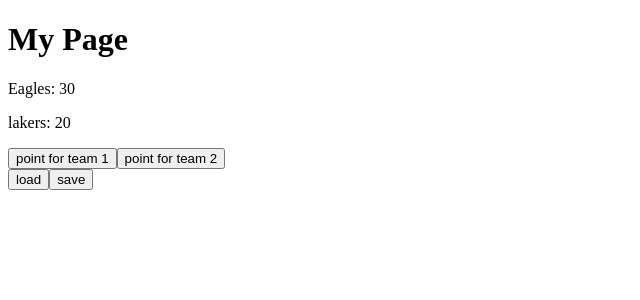
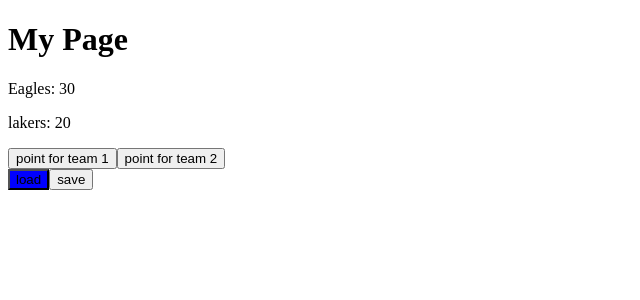
Before and after one commit to Colindustrys/schlagballfrontend, a Next.js app: page / in a window 1280 px wide. Shown: the top 300 px of the page, without its empty margins (0-640 px from the left). Built offline with nearby package versions, Linux system fonts and the light colour scheme.

Commit message:
css hinzugefügt, hydration error weg

```diff
--- /dev/null
+++ b/app/globals.css
@@ -0,0 +1,3 @@
+.main {
+  background-color: blue;
+}
--- a/app/layout.tsx
+++ b/app/layout.tsx
@@ -1,3 +1,5 @@
+import "./globals.css"
+
 export const metadata = {
   title: 'Schlagball',
 }
--- a/app/page.tsx
+++ b/app/page.tsx
@@ -2,6 +2,7 @@
 import React, { useState, useEffect } from "react";
 import Cookies from "js-cookie";
 import TestComponent from "../components/testComponent";
+import styles from "./page.module.css"
 
 let myJson = {
   "team1name": "Eagles",
@@ -46,15 +47,15 @@
       <header>
         <h1>My Page</h1>
       </header>
-      <body>
+
+      <main>
         <p>{json.team1name}: {json.team1points}</p>
         <p>{json.team2name}: {json.team2points}</p>
         <button onClick={pointTeam1}>point for team 1</button>
         <button onClick={pointTeam2}>point for team 2</button>
 
         <TestComponent loadData={loadData} saveData={saveData}/>
-
-      </body>
+      </main>
     </div>
 
   );
--- a/components/testComponent.tsx
+++ b/components/testComponent.tsx
@@ -1,4 +1,5 @@
 import React, { MouseEventHandler, FC } from 'react';
+import styles from "../app/page.module.css"
 
 interface myFunctions {
   loadData: MouseEventHandler
@@ -8,7 +9,7 @@
 const TestComponent: React.FC<myFunctions> = ({loadData, saveData}) => {
   return (
     <div>
-      <button onClick={loadData}>load</button>
+      <button className="main" onClick={loadData}>load</button>
       <button onClick={saveData}>save</button>
     </div>
   );
```
Also changed, not shown: app/page.module.css (added).
